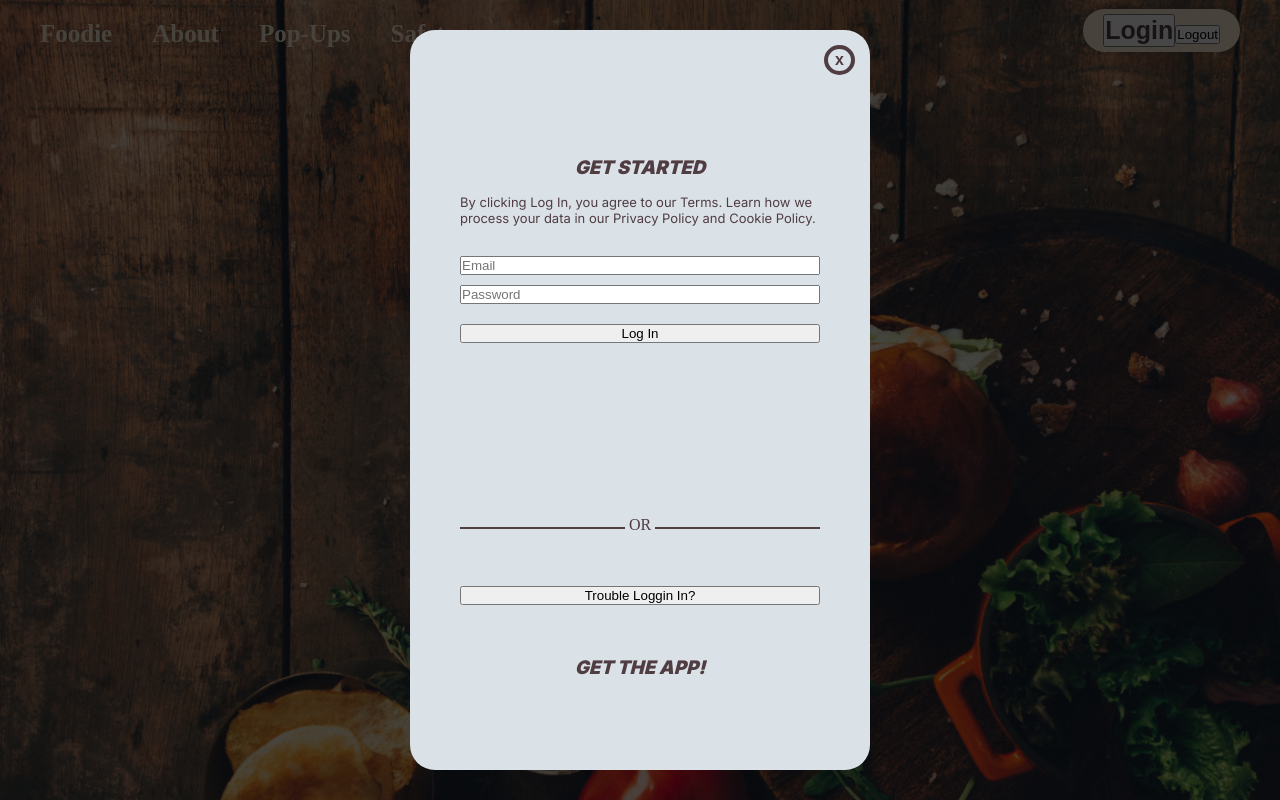
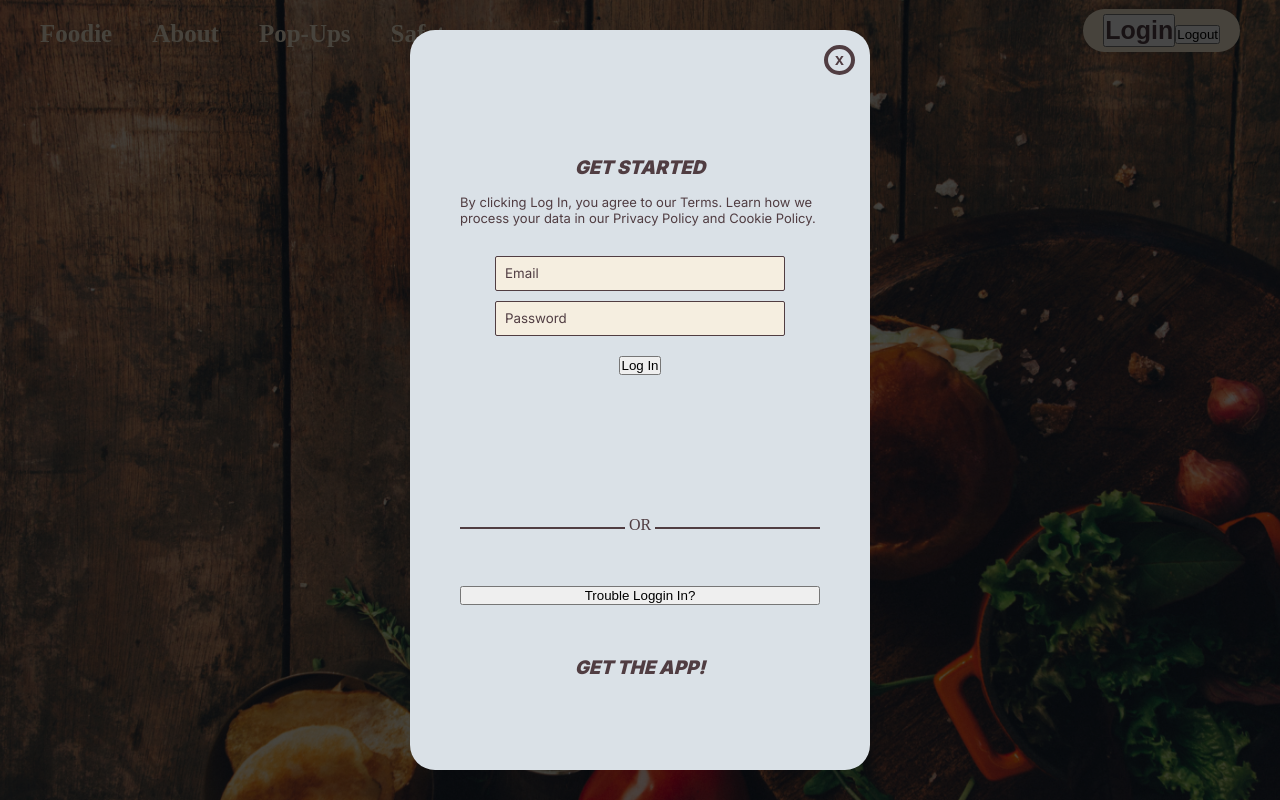
Before and after one commit to FFT-Food-for-Thought/Foodie, a React (Create React App) app: page / in a window 1280 px wide. Both pictures are taken after a click on the button "Login". Shown: the top 800 px of the page. Built offline with nearby package versions, Linux system fonts and the light colour scheme; no server answers; the database is empty.

Commit message:
formatted inputs

```diff
--- a/src/Css/login.css
+++ b/src/Css/login.css
@@ -63,6 +63,7 @@
   flex-direction: column;
   height: 320px;
   padding-top: 50px;
+  align-items: center;
 }
 
 h3 {
@@ -86,3 +87,16 @@ p {
 #loginPassword {
   margin-bottom: 20px;
 }
+
+input {
+  width: 270px;
+  padding: 9px;
+  background-color: #F5EEE0;
+  border: 0.05em solid #503D42;
+  border-radius: 2px;
+}
+
+input::placeholder {
+  color: #503D42;
+  font-family: "Inter";
+}
```
